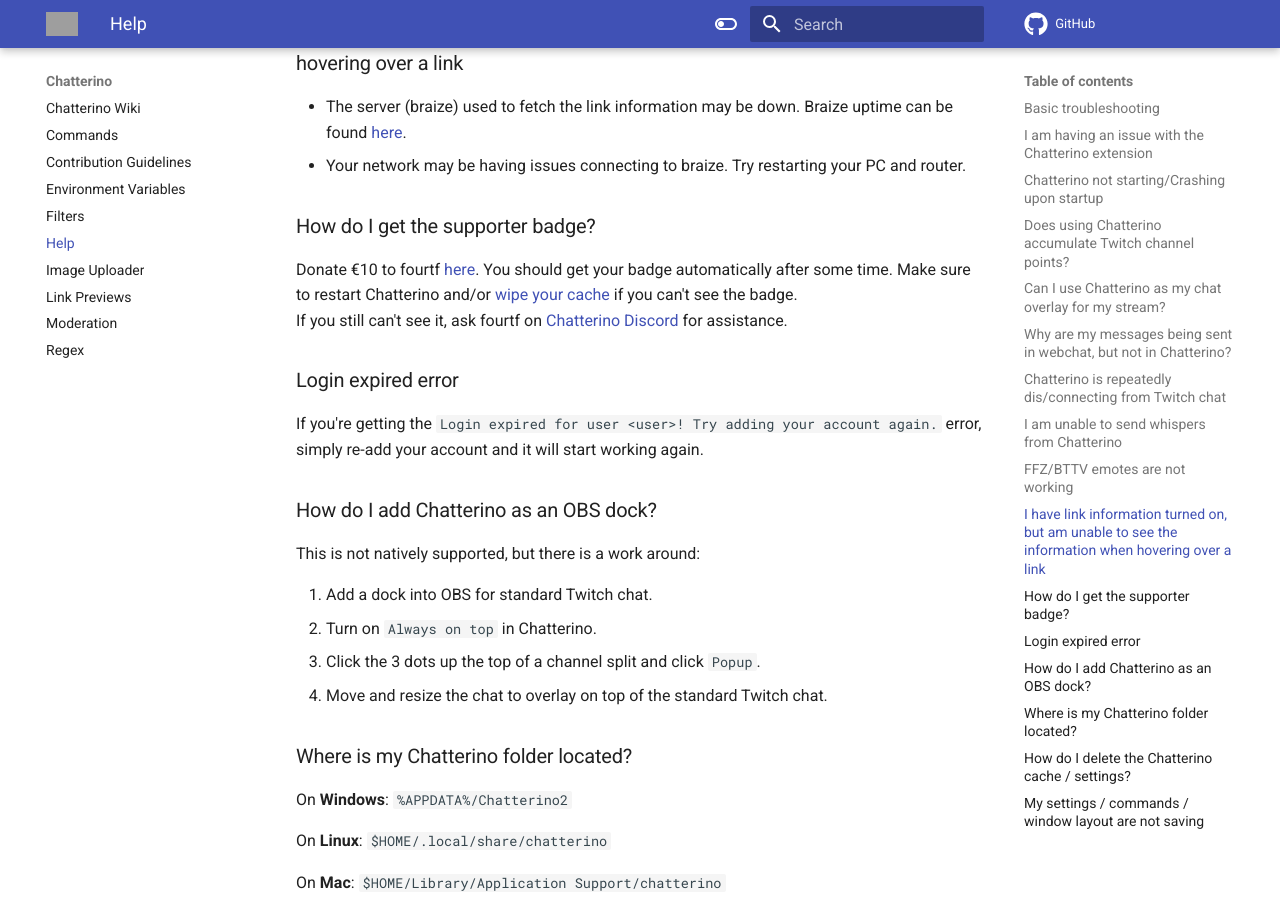
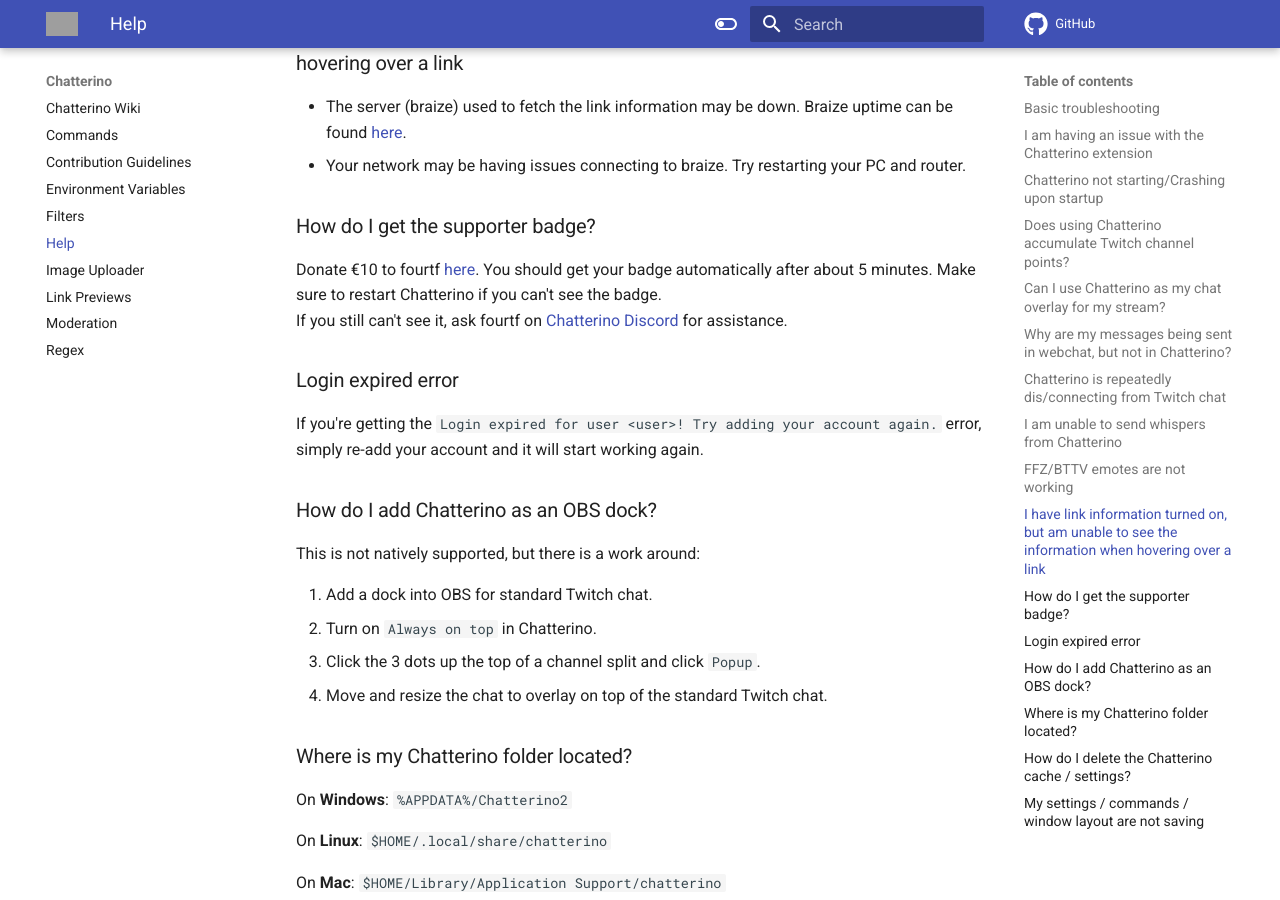
Before and after one commit to Chatterino/wiki, an MkDocs documentation site: the page built from docs/Help.md, in a window 1280 px wide and 900 px high, scrolled down 2257 px. Built offline with MkDocs 1.6.1 and Material for MkDocs 9.7.7, drawn with Linux system fonts in a browser that asks for light colours; comment, search, counter and statistics services are not loaded; grey boxes are pictures that could not be loaded.

Commit message:
Corrected entry according to 4tf's feedback

```diff
--- a/docs/Help.md
+++ b/docs/Help.md
@@ -59,7 +59,7 @@
 - Your network may be having issues connecting to braize. Try restarting your PC and router.
 
 ### How do I get the supporter badge?
-Donate €10 to fourtf [here](https://streamelements.com/fourtf/tip). You should get your badge automatically after some time. Make sure to restart Chatterino and/or [wipe your cache](https://wiki.chatterino.com/Help/#how-do-i-delete-the-chatterino-cache-settings) if you can't see the badge.
+Donate €10 to fourtf [here](https://streamelements.com/fourtf/tip). You should get your badge automatically after about 5 minutes. Make sure to restart Chatterino if you can't see the badge.
 If you still can't see it, ask fourtf on [Chatterino Discord](https://discord.gg/3vmJRwy) for assistance.
 
 ### Login expired error
```
